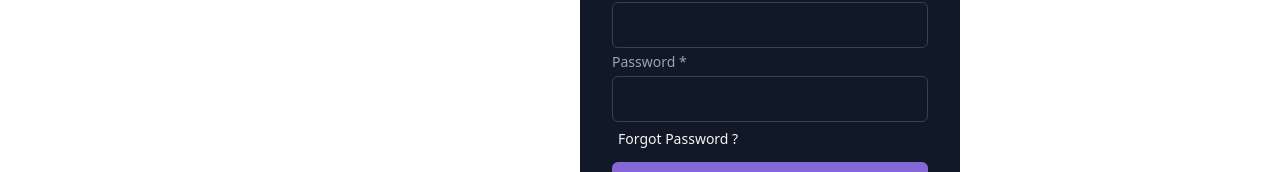
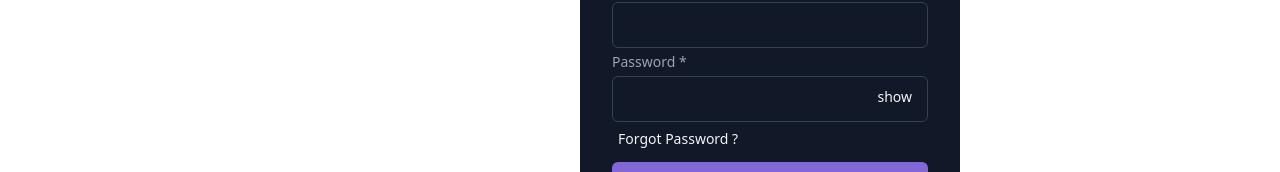
Before and after one commit to ganapatiKabbargi/E-Commerce-Website, a React (Create React App) app: page /login in a window 1280 px wide. Shown: the part 240-412 px from the top of the page. Built offline with nearby package versions, Linux system fonts and the light colour scheme; no server answers.

Commit message:
show hide functionality added to password

```diff
--- a/src/Pages/Login.js
+++ b/src/Pages/Login.js
@@ -13,6 +13,7 @@ const Login = () => {
   const [confirmPassword, setConfirmPassword] = useState("");
   const [error, setError] = useState("");
   const [isLogin, setIsLogin] = useState(true);
+  const [showPassword, setShowPassword] = useState(false);
   const cartCtx = useContext(CartContext);
   const history = useHistory();
 
@@ -99,6 +100,10 @@ const Login = () => {
     setError("");
   };
 
+  const passwordToggleHandler = () => {
+    setShowPassword((prev) => !prev);
+  };
+
   return (
     <Fragment>
       <NavigationBar></NavigationBar>
@@ -128,8 +133,9 @@ const Login = () => {
             </div>
             <div className={classes.input_group}>
               <label htmlFor="password">Password *</label>
+              <div className={classes.inputWrapper}>
                 <input
-                type="password"
+                  type={showPassword ? "text" : "password"}
                   name="password"
                   id="password"
                   placeholder=""
@@ -139,6 +145,14 @@ const Login = () => {
                     setPassword(e.target.value);
                   }}
                 />
+                <button
+                  type="button"
+                  className={classes.passwordToggle_btn}
+                  onClick={passwordToggleHandler}
+                >
+                  {showPassword ? "hide" : "show"}
+                </button>
+              </div>
               <span className={classes.validation}>
                 Password must contain atleast 8 letters
               </span>
--- a/src/Pages/Login.module.css
+++ b/src/Pages/Login.module.css
@@ -150,3 +150,14 @@ span.validation {
   /* padding-bottom: 0; */
   text-decoration: underline rgba(167, 139, 250, 1);
 }
+.inputWrapper {
+  position: relative;
+}
+.passwordToggle_btn {
+  position: absolute;
+  top: 10px;
+  right: 10px;
+  border: none;
+  background-color: transparent;
+  color: rgba(243, 244, 246, 1);
+}
```
Lines whose indentation alone changed are shown as unchanged.
